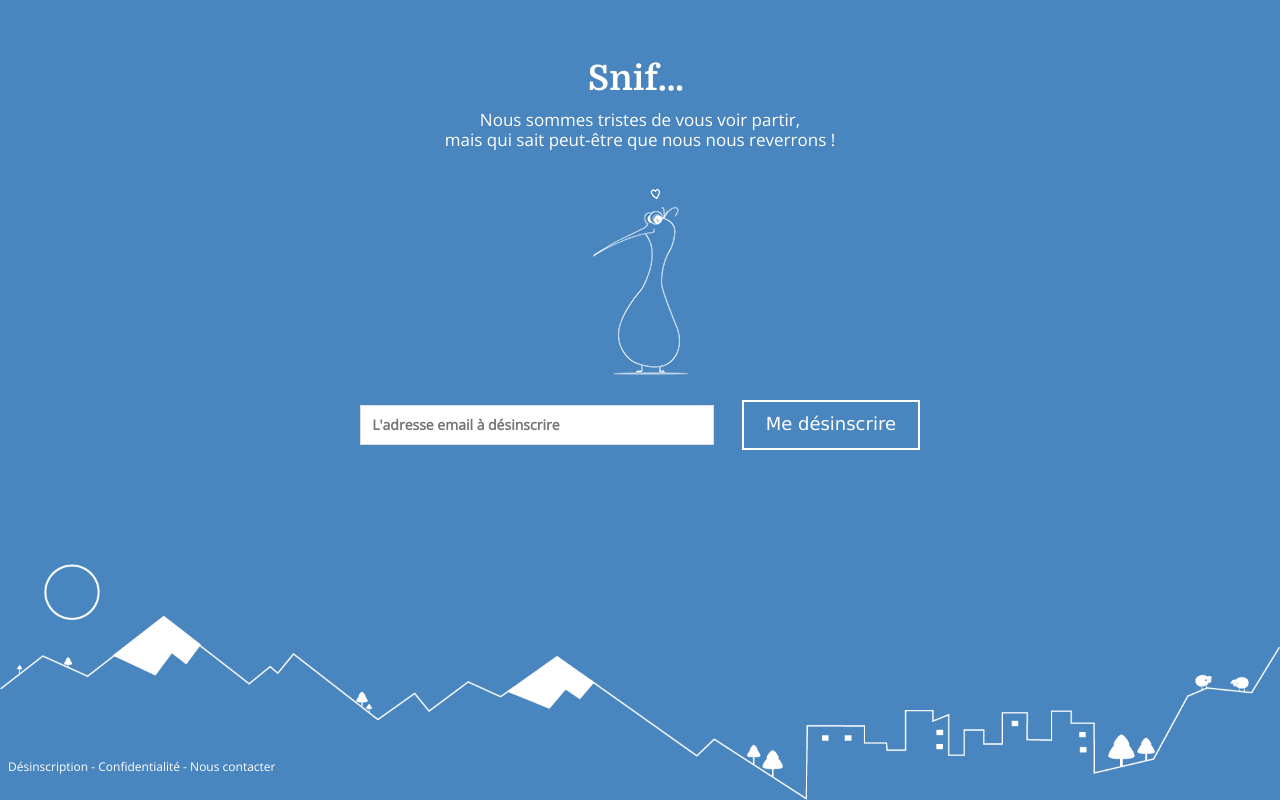
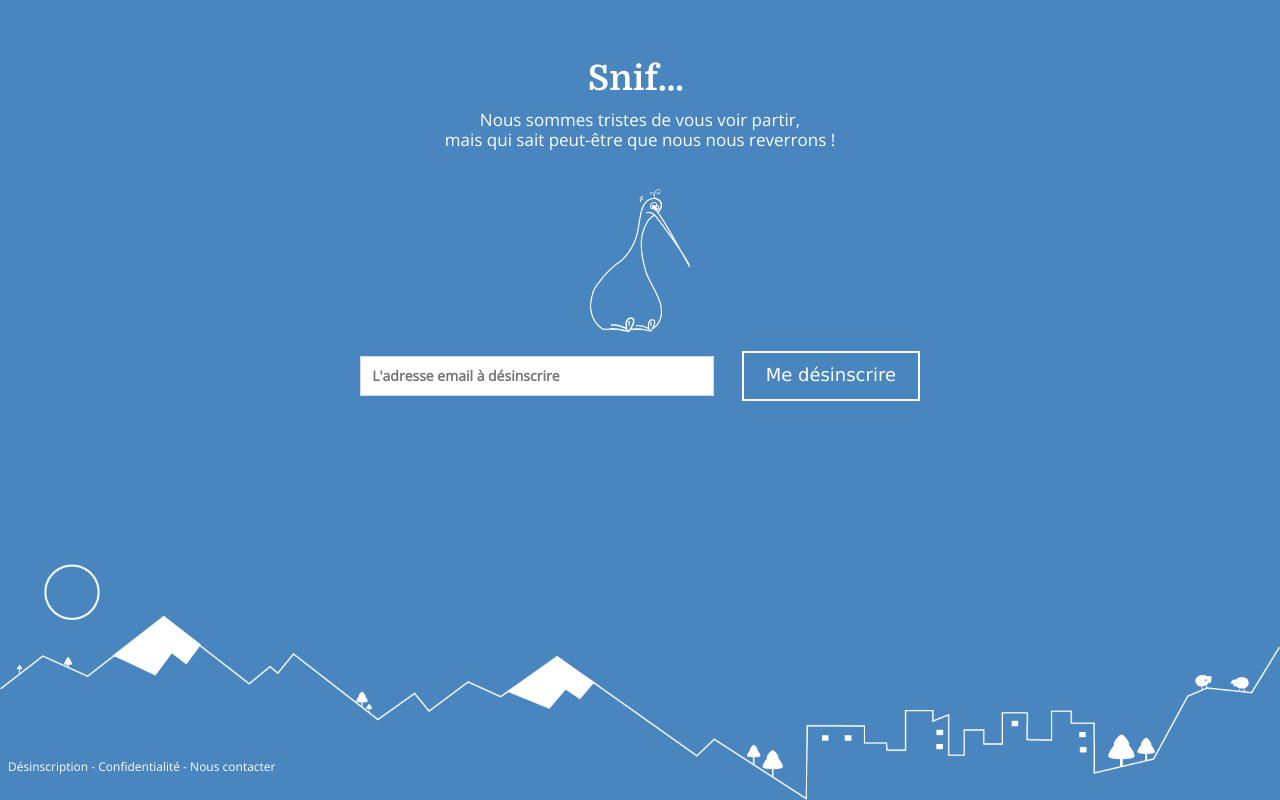
Before and after one commit to MargotBrun/newsletter-kiwi, a React (Create React App) app: page /desinscription in a window 1280 px wide. Built offline with nearby package versions, Linux system fonts and the light colour scheme; the HTML template or start-up script is replaced by a standard one.

Commit message:
Ajout Kiwi desinscription image

```diff
--- a/src/pages/Unsubscription/Unsubscription.css
+++ b/src/pages/Unsubscription/Unsubscription.css
@@ -106,3 +106,7 @@
   margin-top: 40px;
   text-align: center;
 }
+
+.UnsubscriptionPage_content_success_kiwi_image {
+  width: 100px;
+}
--- a/src/pages/Unsubscription/Unsubscription.jsx
+++ b/src/pages/Unsubscription/Unsubscription.jsx
@@ -2,7 +2,7 @@ import React from 'react';
 import subscribe from './unsubscribeService';
 import './Unsubscription.css';
 import SubmitButton from '../../components/SubmitButton/SubmitButton';
-import kiwiImg from './kiwi.png';
+import kiwiDesinscriptionImg from './kiwiDesinscription.png';
 
 export default class UnsubscriptionPage extends React.Component {
   constructor(props) {
@@ -53,7 +53,11 @@ export default class UnsubscriptionPage extends React.Component {
           <br /> mais qui sait peut-être que nous nous reverrons&nbsp;!
         </p>
         <p className="UnsubscriptionPage_content_success_kiwi">
-          <img src={kiwiImg} alt="Kiwi content" />
+          <img
+            className="UnsubscriptionPage_content_success_kiwi_image"
+            src={kiwiDesinscriptionImg}
+            alt="Kiwi triste"
+          />
         </p>
         <form className="UnsubscriptionPage_content_form" onSubmit={this.handleSubmit}>
           <input type="hidden" name="js_id" id="js_id" value="349gf" />
@@ -82,7 +86,11 @@ export default class UnsubscriptionPage extends React.Component {
           Vous ne recevrez plus d&apos;emails de notre part.
         </p>
         <p className="UnsubscriptionPage_content_success_kiwi">
-          <img src={kiwiImg} alt="Kiwi content" />
+          <img
+            className="UnsubscriptionPage_content_success_kiwi_image"
+            src={kiwiDesinscriptionImg}
+            alt="Kiwi triste"
+          />
         </p>
       </div>
     </div>
```
Also changed, not shown: src/pages/Unsubscription/kiwi.png (deleted), src/pages/Unsubscription/kiwiDesinscription.png (added).
